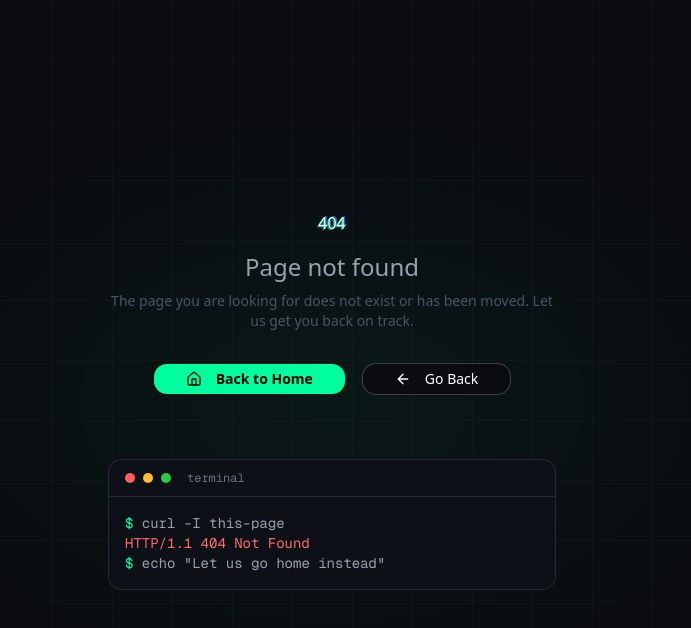
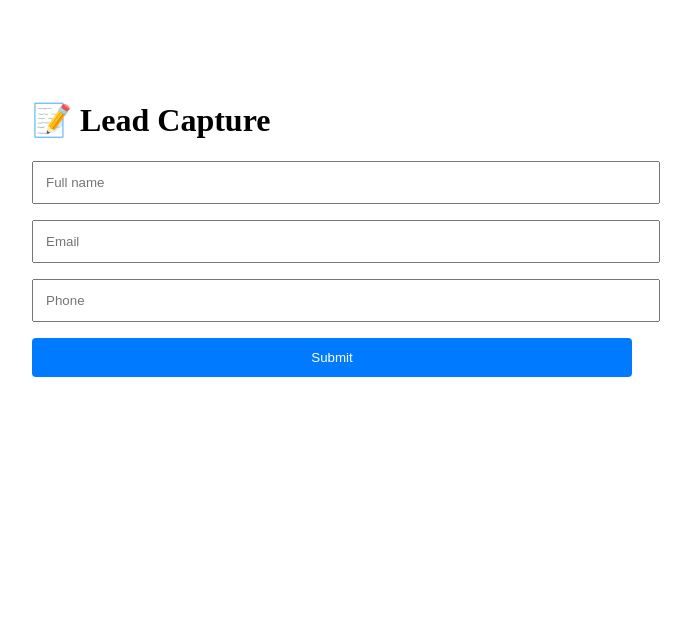
Before and after one commit to NileGazer00/NileGazer00.github.io, a Next.js app: page /lead-capture in a window 1280 px wide. Before the commit this address had no page. Shown: the top 628 px of the page, without its empty margins (308-999 px from the left). Built offline with nearby package versions, Linux system fonts and the light colour scheme.

Commit message:
Add lead capture page as Next.js route

```diff
--- /dev/null
+++ b/app/lead-capture/page.tsx
@@ -0,0 +1,56 @@
+'use client';
+
+import { useState } from 'react';
+
+export default function LeadCapturePage() {
+  const [status, setStatus] = useState<'idle' | 'loading' | 'success' | 'error'>('idle');
+
+  async function handleSubmit(e: React.FormEvent<HTMLFormElement>) {
+    e.preventDefault();
+    setStatus('loading');
+
+    const formData = new FormData(e.currentTarget);
+    const data = {
+      fullName: formData.get('fullName'),
+      email: formData.get('email'),
+      phone: formData.get('phone'),
+      timestamp: new Date().toISOString(),
+      source: 'Portfolio Form'
+    };
+
+    try {
+      const response = await fetch('https://hook.eu1.make.com/3k32nh4dtd6k7jaobmhsfi71gcmwxdhc', {
+        method: 'POST',
+        headers: { 'Content-Type': 'application/json' },
+        body: JSON.stringify(data)
+      });
+
+      if (response.ok) {
+        setStatus('success');
+        (e.target as HTMLFormElement).reset();
+        setTimeout(() => setStatus('idle'), 3000);
+      } else {
+        throw new Error('Submission failed');
+      }
+    } catch (error) {
+      setStatus('error');
+      setTimeout(() => setStatus('idle'), 3000);
+    }
+  }
+
+  return (
+    <main style={{ maxWidth: '600px', margin: '4rem auto', padding: '1rem' }}>
+      <h1>📝 Lead Capture</h1>
+      <form onSubmit={handleSubmit}>
+        <input type="text" name="fullName" placeholder="Full name" required style={{ width: '100%', padding: '0.75rem', marginBottom: '1rem' }} />
+        <input type="email" name="email" placeholder="Email" required style={{ width: '100%', padding: '0.75rem', marginBottom: '1rem' }} />
+        <input type="tel" name="phone" placeholder="Phone" style={{ width: '100%', padding: '0.75rem', marginBottom: '1rem' }} />
+        <button type="submit" disabled={status === 'loading'} style={{ width: '100%', padding: '0.75rem', backgroundColor: '#007bff', color: 'white', border: 'none', borderRadius: '4px', cursor: 'pointer' }}>
+          {status === 'loading' ? 'Submitting...' : 'Submit'}
+        </button>
+        {status === 'success' && <p style={{ color: 'green', marginTop: '1rem' }}>✓ Lead captured successfully!</p>}
+        {status === 'error' && <p style={{ color: 'red', marginTop: '1rem' }}>✗ Something went wrong. Please try again.</p>}
+      </form>
+    </main>
+  );
+}
```
